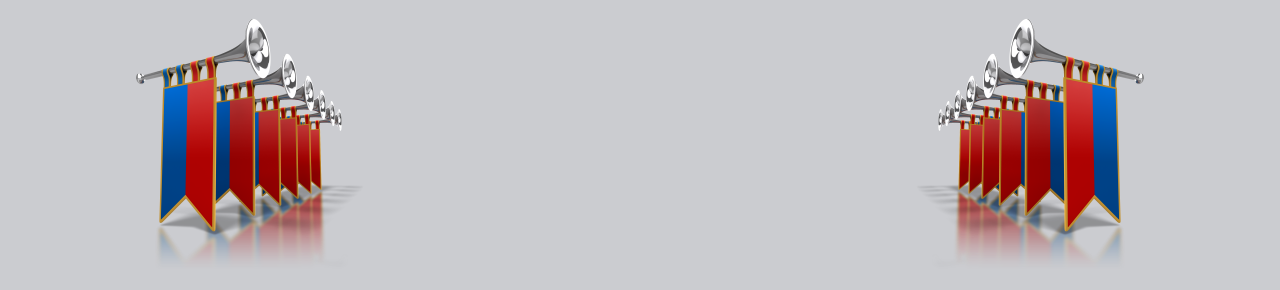
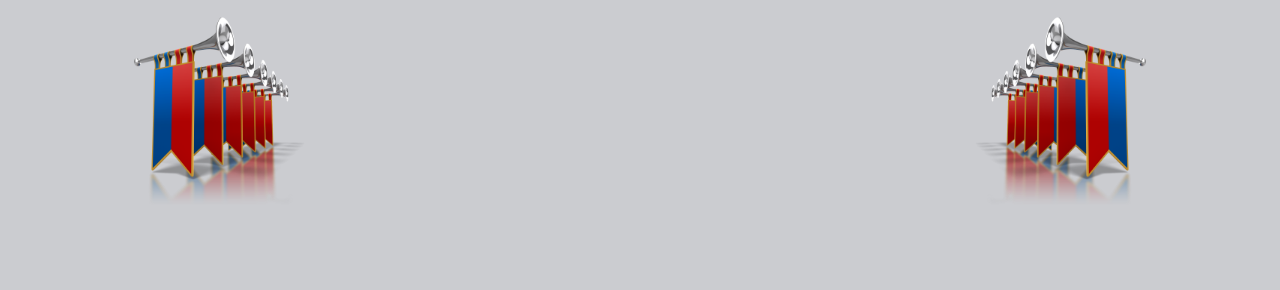
Before and after one commit to pgaret/TrumpetTheResistance, a plain HTML site: page index.html in a window 1280 px wide. Shown: the top 290 px of the page. Drawn offline with Linux system fonts and the light colour scheme.

Commit message:
Images now scale by width rather than height

```diff
--- a/css/style.css
+++ b/css/style.css
@@ -4,7 +4,7 @@
 }
 
 .flag{
-  height: 32vh;
+  height: 15vw;
   display: block;
   padding-top: 1%;
 }
```
